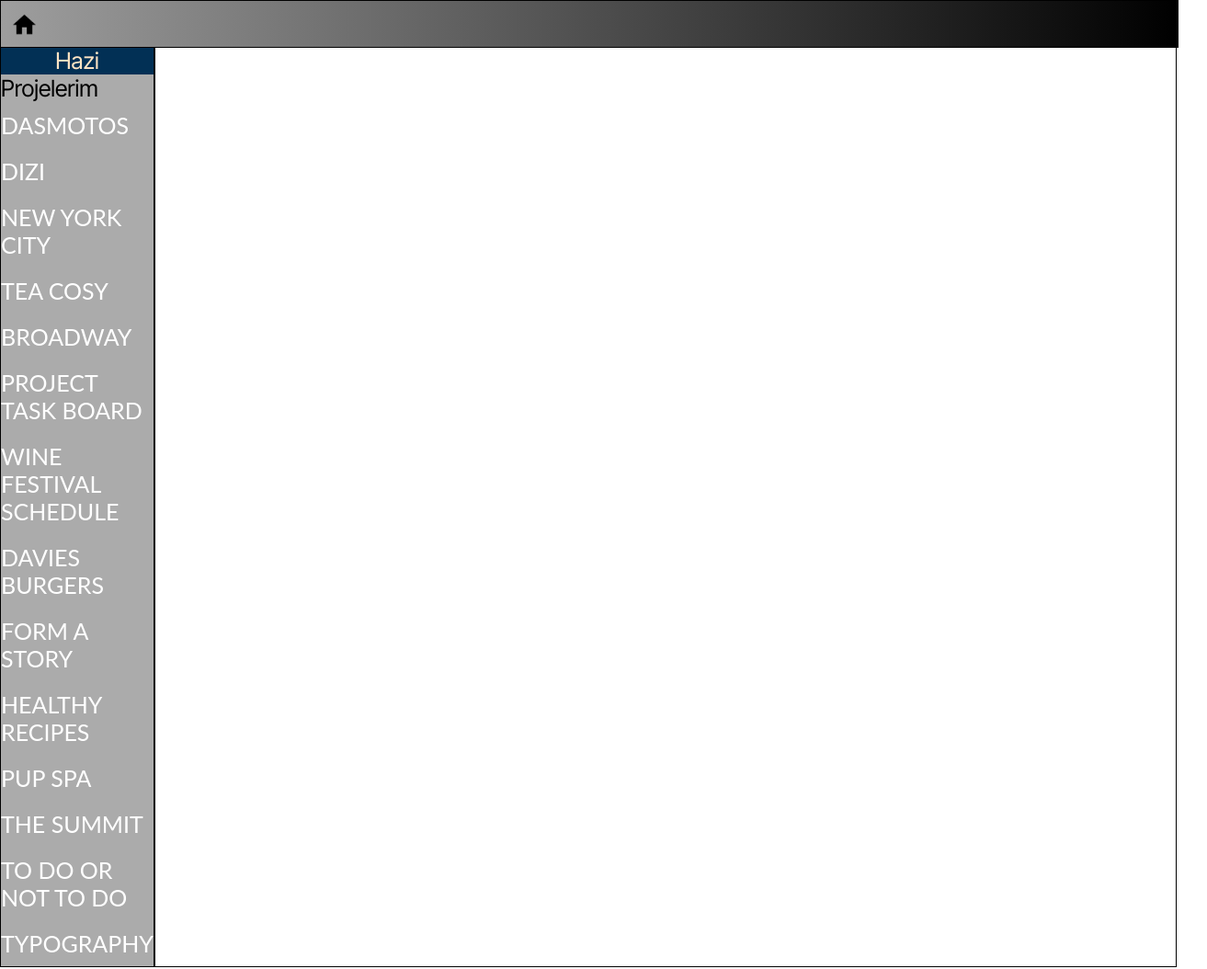
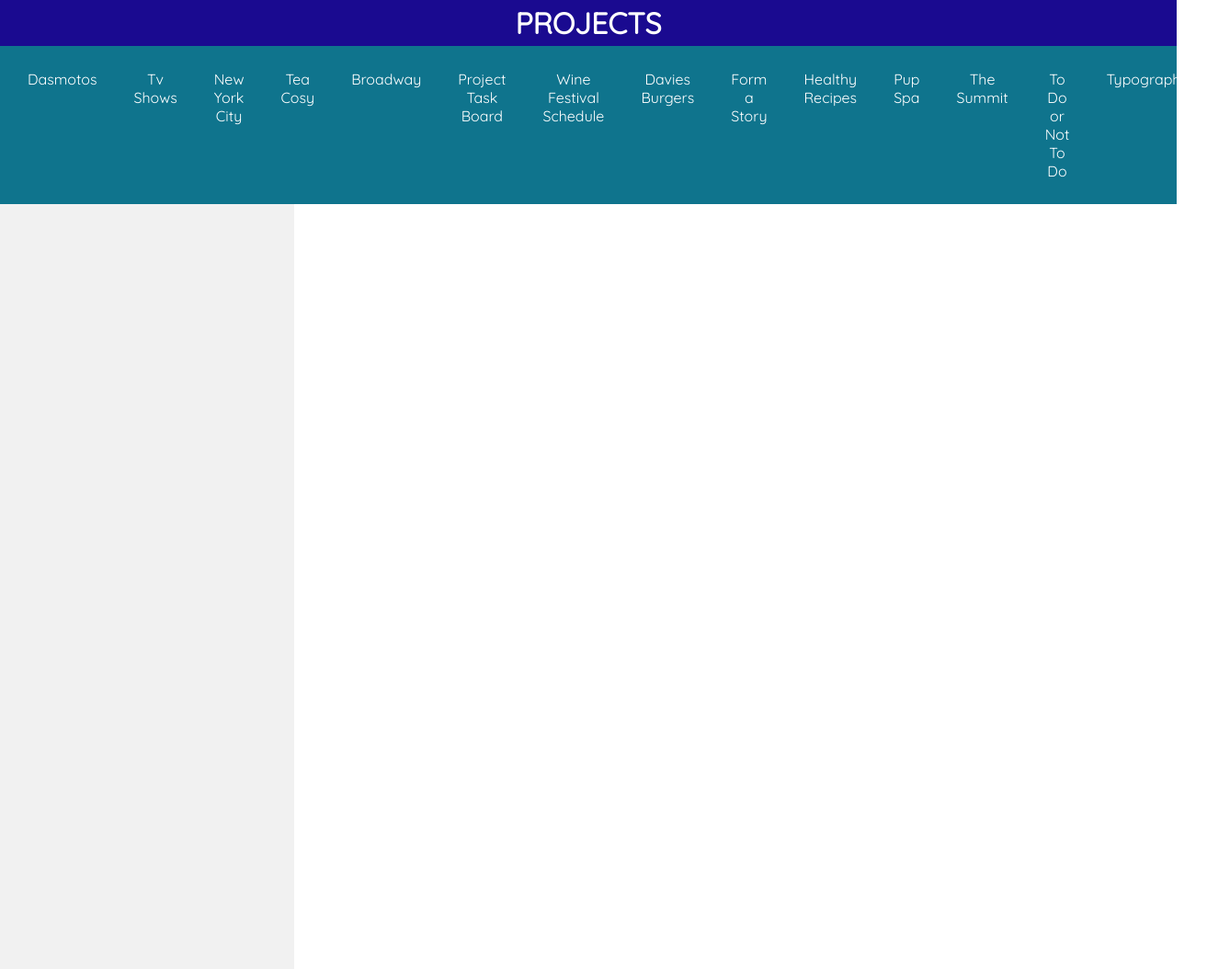
Before and after one commit to hazi222/proje-total, a plain HTML site: page index.html in a window 1280 px wide. Shown: the top 1054 px of the page at 92% size, 1313 px wide, since content can reach past the window. Drawn offline with Linux system fonts and the light colour scheme.

Commit message:
yeni şema

```diff
--- a/index.html
+++ b/index.html
@@ -1,65 +1,60 @@
 <!DOCTYPE html>
 <html lang="en">
 <head>
-    <!--Font 1-->
+	<link rel="stylesheet" href="styles.css">
+	<!--FONT-->
 	<link rel="preconnect" href="https://fonts.googleapis.com">
 	<link rel="preconnect" href="https://fonts.gstatic.com" crossorigin>
-    <link href="https://fonts.googleapis.com/css2?family=Inter+Tight&display=swap" rel="stylesheet">
-    <!--Font 1-->
-    <link rel="stylesheet" href="styles.css">
-    <title>Document</title>
+	<link href="https://fonts.googleapis.com/css2?family=Quicksand&display=swap" rel="stylesheet">
+	<!--FONT-->
+	<meta charset="UTF-8">
+	<title>Hazi</title>
+	<style>
+
+	</style>
 </head>
 <body>
-    <div class="container">
-        <div class="items" id="header">
-            <div class="headericoncontainer">
-            <div >
-            <a href="other/blank page/blank.html" target="content"><img class="menuicon" src="images/header-icon.png" alt="home-icon" width="22px" height="22px"></a>
-            <!-- ENSTRUMANLI KISIM
-                <ol class="right-header">
-                <li class="right-header-items"><img src="images/Power-Off-Logo.png" alt=""></li>
-                <li class="right-header-items"><img src="images/clarinet.png" alt=""></li>
-                <li class="right-header-items"><img src="images/drum.png" alt=""> </li>
-                <li class="right-header-items"><img src="images/flute.png" alt=""></li>
-                <li class="right-header-items"><img src="images/guitar.png" alt=""></li>
-                <li class="right-header-items"><img src="images/piano.png" alt=""></li>
-                <li class="right-header-items"><img src="images/violin.png" alt=""></li>
-            </ol> -->
-            </div>
-            </div>
-        </div>
-        <div class="items" id="nav"> <div class="header-title">Hazi</div>
-            <ul class="navbar">
-                    <div class="nav-title">Projelerim</div>
-                      <li><a href="other/dasmotos/proje.html" target="content">Dasmotos</a></li>
-                      <li><a href="other/dizi/dizi.html" target="content">Dizi</a></li>
-                      <li><a href="other/new york city/deneme.html" target="content">New York City</a></li>
-                      <li><a href="other/tea cozy proje/index.html" target="content">Tea Cosy</a></li>
-                      <li><a href="other/broadway/index.html" target="content">Broadway</a></li>
-                      <li><a href="other/project task board/index.html" target="content">Project Task Board</a></li>
-                      <li><a href="other/Wine festival schedule/index.html" target="content">Wine Festival Schedule</a></li>
-                      <li><a href="other/Davies Burgers/index.html" target="content">Davies Burgers</a></li>
-                      <li><a href="other/form a story/index.html" target="content">Form a Story</a></li>
-                      <li><a href="other/healthy recipes/index.html" target="content">Healthy Recipes</a></li>
-                      <li><a href="other/Pup Spa/index.html" target="content">Pup Spa</a></li>
-                      <li><a href="other/The summit/index.html" target="content">The Summit</a></li>
-                      <li><a href="other/to do or not to do/index.html" target="content">To Do or Not To Do</a></li>
-                      <li><a href="other/Typography/index.html" target="content">Typography</a></li>
-              </ul>
+
+	<div class="header">
+		<h1>Projects</h1>
 
 	</div>
 
-        <div class="items" id="content">
+
+	<div class="navbar">
+		<a href="other/dasmotos/proje.html" target="content">Dasmotos</a>
+                      <a href="other/dizi/dizi.html" target="content">Tv Shows</a>
+                      <a href="other/new york city/deneme.html" target="content">New York City</a>
+                      <a href="other/tea cozy proje/index.html" target="content">Tea Cosy</a>
+                      <a href="other/broadway/index.html" target="content">Broadway</a>
+                      <a href="other/project task board/index.html" target="content">Project Task Board</a>
+                      <a href="other/Wine festival schedule/index.html" target="content">Wine Festival Schedule</a>
+                      <a href="other/Davies Burgers/index.html" target="content">Davies Burgers</a>
+                      <a href="other/form a story/index.html" target="content">Form a Story</a>
+                      <a href="other/healthy recipes/index.html" target="content">Healthy Recipes</a>
+                      <a href="other/Pup Spa/index.html" target="content">Pup Spa</a>
+                      <a href="other/The summit/index.html" target="content">The Summit</a>
+                      <a href="other/to do or not to do/index.html" target="content">To Do or Not To Do</a>
+                      <a href="other/Typography/index.html" target="content">Typography</a>
+	</div>
+
+	<div id="main">
+
+		<div id="sidebar">
+
+		</div>
+		<div id="content">
 			<iframe frameborder="0" width="100%" height="100%" name="content" class="projects"></iframe>
 		</div>
 
 
+
 	</div>
+
+
+
 </body>
-    <div>
 <footer>
-    <p>Hazi</p>
-    <p>das</p>
+	<p class="footer"></p>
 </footer>
-    </div>
 </html>
--- a/styles.css
+++ b/styles.css
@@ -1,191 +1,80 @@
-body {
+* {
     margin: 0;
-    width: 100vw;
-    height: 100vh;
+    padding: 0;
+    box-sizing: border-box;
+    font-family: 'Quicksand', sans-serif;
 }
 
-.container {
-    display: grid;
-    background-color: rgb(99, 153, 45);
-    padding: 0px;
-    grid-template-rows: 50px repeat(7, 1fr);
-    grid-template-columns: repeat(8, 1fr);
-    width: auto;
-    height: auto;
+.header {
+    top: 0px;
+    text-align: center;
+    background-color: rgb(26, 10, 144);
+    color: #fff;
+     position: fixed;
+    width: 100%;
+    height: 50px;
+    padding-top: 5px;
+    text-transform: uppercase;
 
 }
-.items {
-    border: 1px solid black;
-    margin: 0px;
-    gap: 0px;
-    padding: 0px;
-    background-color: rgb(13, 21, 190);
-    color: aliceblue;
-    font-size: 25px;
+
+.navbar {
+    display: flex;
+    background-color: rgb(15, 116, 141);
+    padding: 10px;
+    margin-top: 50px;
+
 }
-.right-header {
-    float: right;
-    height: 69px;
-    margin: 0 auto;
-    display: inline;
+
+.navbar a {
+    color: #fff;
+    padding: 16px 20px;
+    text-decoration: none;
+    text-align: center;
 }
-.right-header-items {
-    color: gray;
-    display: inline;
-    float: right;
-    padding: 12px;
+
+.navbar a:hover {
+    background-color: rgb(26, 10, 144);
+    color: rgb(255, 255, 255);
     text-decoration: underline;
 }
-.right-header:hover {
-    cursor: pointer;
-}
-img {
-    width: 25px;
-    height: 25px;
-}
-#header {
-    grid-row-start: 1;
-    grid-row-end: 2;
-    grid-column-start: 1;
-    grid-column-end: 9;
-    background: rgb(158,158,158);
-    background: linear-gradient(90deg, rgba(158,158,158,1) 0%, rgba(0,0,0,1) 100%);
-    line-height: 34px;
-    position: fixed;
-    top: 0px;
-    width: 100%;
-    z-index: 1;
-}
-.headericoncontainer {
-    display: grid;
-    grid-template-rows: 50px;
 
-}
-.search {
-    padding: 8px 80px;
-    margin: 8px;
-    padding-bottom: 5px;
-    background-color: #072640;
-    color: #fff;
-    border-color: #072640;
-    display: inline-block;
-    font-size: large;
-}
-.menuicon {
-    padding-top: 13px;
-    padding-left: 13px;
-}
-#nav {
-    grid-row-start: 2;
-    grid-row-end: 9;
-    grid-column-start: 1;
-    grid-column-end: 1;
-    background-color: rgb(171, 171, 171);
-    color: rgb(116, 116, 116);
-    font-family: 'Inter Tight', sans-serif;
-}
-.nav-title {
-    text-align: center;
-    color: black;
-}
-.nav-title:hover {
-    cursor: pointer;
-}
-.navbar {
-    list-style-type: none;
-    margin: 0;
-    padding: 0;
-}
-.navbar1:hover {
-    display: block;
-    color: rgb(0, 0, 0);
-    padding: 8px 16px;
-    text-decoration: none;
-    background-color: darkgrey;
-}
-.header-title {
-    text-align: center;
-    background-color: #023055;
-    color: bisque;
-}
-details summary::-webkit-details-marker {
-    display:none;
-  }
-.instruments {
-
-}
-/* li a {
-    display: block;
-    color: #000;
-    padding: 8px 16px;
-    text-decoration: none;
-} */
-/* li a:hover {
-    display: block;
-    color: #000;
-    padding: 8px 16px;
-    text-decoration: none;
-    background-color: rgb(129, 129, 129);
-  } */
-#content {
-    grid-area: 2 / 2 / 9 / 9 ;
-    background-color: #fff;
-    color: black;
-    overflow: hidden;
-}
-.projects {
-    overflow: hidden;
+#main {
+    display: flex;
 }
 
-/* nav kısmı */
 
-@import url(https://fonts.googleapis.com/css?family=Lato);
+#sidebar {
+    background-color: #f1f1f1;
+    flex: 25%;
+    padding: 20px;
+    order: -1;
+    height: 950px;
+}
+p {
+    margin: 10px 0;
+}
 
- ul {
-	 display: flex;
-	 flex-direction: column;
-	 align-items: start;
-	 list-style-type: none;
-     z-index: 0;
+#content {
+    flex: 75%;
+    padding: 20px;
+    height: 950px;
+    overflow:hidden;
 }
- ul li {
-	 padding: 6px 0;
+@media screen and (max-width: 700px) {
+    #main, .navbar {
+        flex-direction: column;
+    }
+    #sidebar {
+        order: 1;
+    }
 }
- ul li a {
-	 position: relative;
-	 display: block;
-	 padding: 4px 0;
-	 font-family: Lato, sans-serif;
-	 color: #ffffff;
-	 text-decoration: none;
-	 text-transform: uppercase;
-	 transition: 0.5s;
-}
- ul li a::after {
-	 position: absolute;
-	 content: "";
-	 top: 100%;
-	 left: 0;
-	 width: 100%;
-	 height: 3px;
-	 background: #00233b;
-	 transform: scaleX(0);
-	 transform-origin: right;
-	 transition: transform 0.5s;
-}
- ul li a:hover {
-	 color: #95a5a6;
-}
- ul li a:hover::after {
-	 transform: scaleX(1);
-	 transform-origin: left;
+body {
+    height: 1000px;
 }
 footer {
-    width: 100%;
-    background: rgb(158,158,158);
-    background: linear-gradient(90deg, rgba(158,158,158,1) 0%, rgba(0,0,0,1) 100%);
-    color: white;
-    text-align: center;
-    padding-top: 0px;
-    height: auto;
- }
+    height: 50px;
+    background-color: rgb(26, 10, 144);
+    margin-top: 0px;
+    display: flex;
+}
```
Lines whose indentation alone changed are shown as unchanged.
